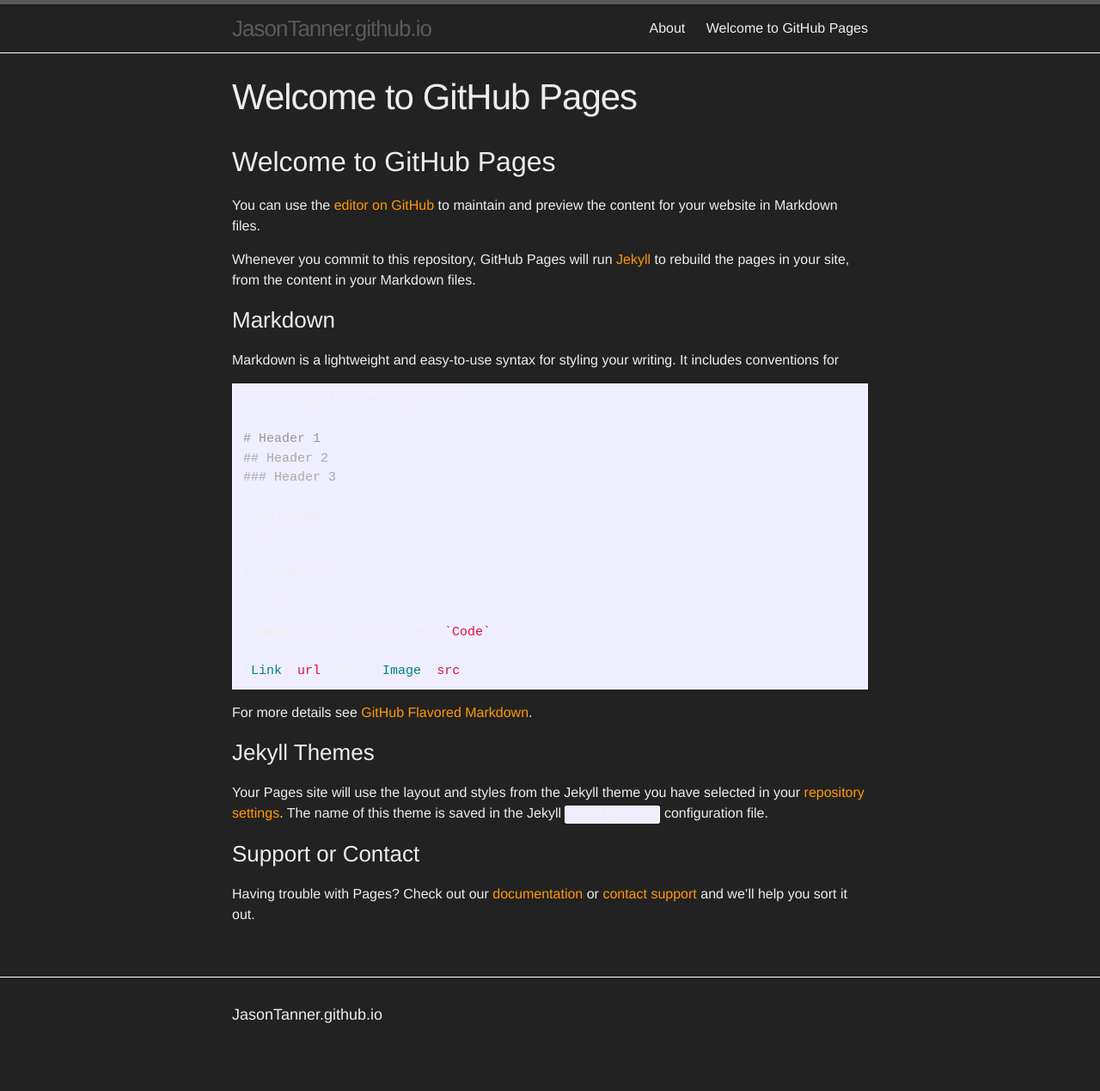
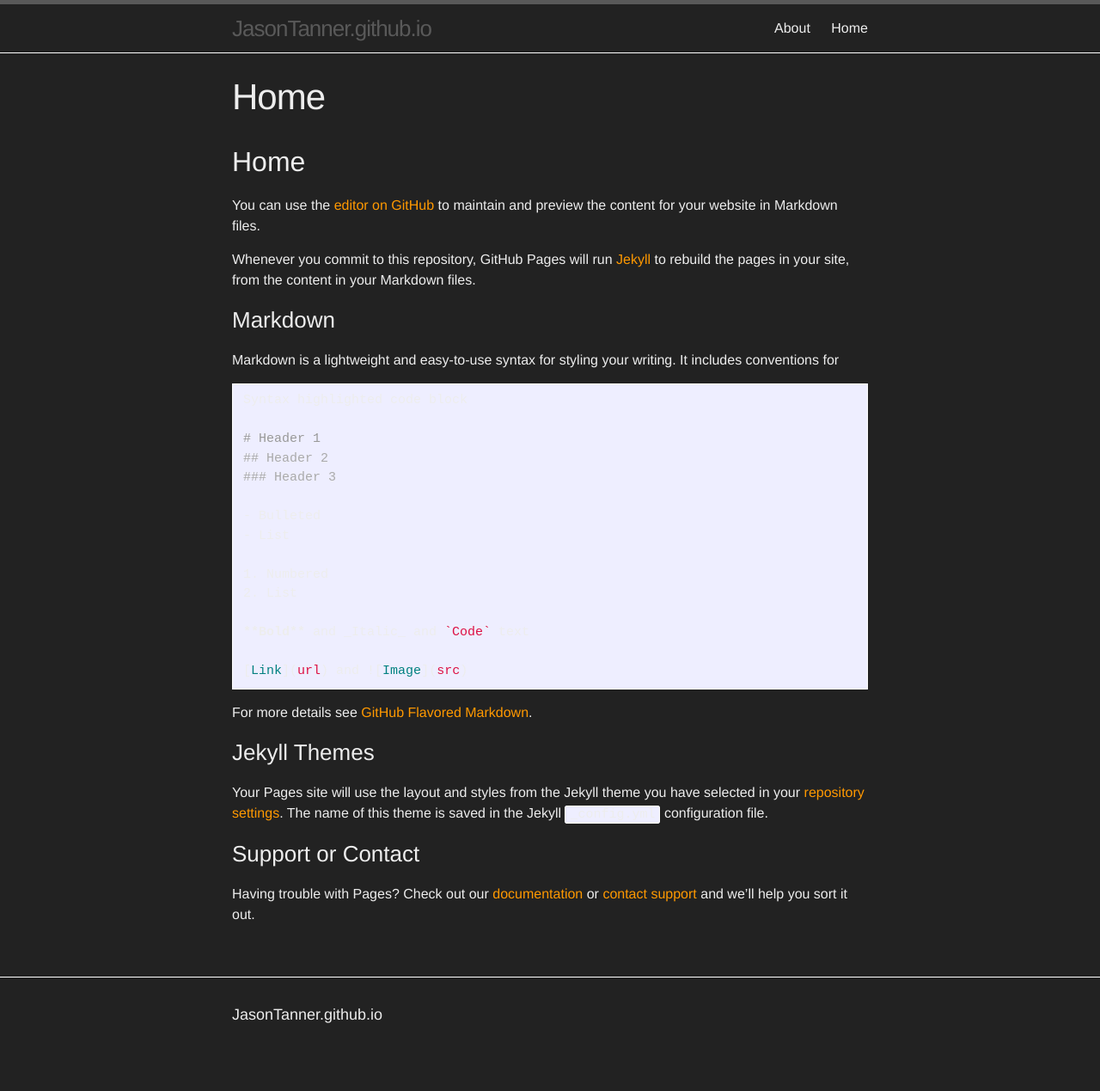
Before and after one commit to JasonTanner/JasonTanner.github.io, a Jekyll site: the page built from index.md, in a window 1280 px wide. Shown: the whole page at 86% size. Built offline with Jekyll 4.4.1, drawn with Linux system fonts in a browser that asks for light colours; our own code applies the rules of GitHub Pages for plain Markdown files.

Commit message:
Update index.md

```diff
--- a/index.md
+++ b/index.md
@@ -1,4 +1,4 @@
-## Welcome to GitHub Pages
+## Home
 
 You can use the [editor on GitHub](https://github.com/JasonTanner/JasonTanner.github.io/edit/master/index.md) to maintain and preview the content for your website in Markdown files.
 
```
